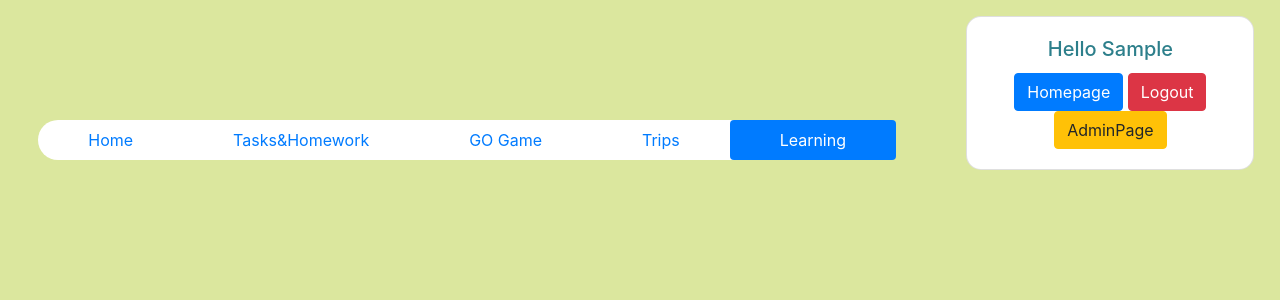
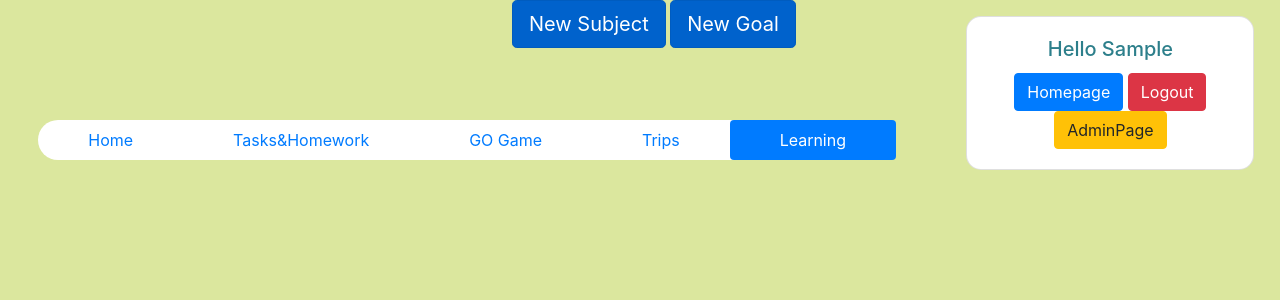
Before and after one commit to wleklinskimateusz/wleklinski-live, a Django app: page /learning/ in a window 1280 px wide. Shown: the top 300 px of the page. Run offline with Django 3.2, Linux system fonts and the light colour scheme; the visitor is signed in with stand-in values (Sample User, id 1); data that the repository does not hold is empty; some libraries are stand-ins or nearby versions.

Commit message:
learning Functionality improved

```diff
--- a/organizer/static/organizer/style.css
+++ b/organizer/static/organizer/style.css
@@ -70,7 +70,7 @@ mark {
     top: 30%;
 }
 .gobutton {
-    position: absolute;
+    position: relative;
     left: 40%;
     top: 30%;
 }
--- a/organizer/templates/organizer/learning/learning.html
+++ b/organizer/templates/organizer/learning/learning.html
@@ -2,6 +2,8 @@
 {% load static %}
 {% block title %}Learning{% endblock %}
 {% block content %}
+<a href="{% url 'organizer:new_subject' %}" class="btn btn-primary btn-lg active gobutton" role="button" aria-pressed="true">New Subject</a>
+<a href="{% url 'organizer:new_goal' %}" class="btn btn-primary btn-lg active gobutton" role="button" aria-pressed="true" style="top: 40%">New Goal</a>
 <div class="games">
             <ul class="list-group">
                {% for goal in goals %}
--- a/organizer/urls.py
+++ b/organizer/urls.py
@@ -20,5 +20,7 @@ urlpatterns = [
     path('trips/<int:trip_id>/finances', views.trip_finances, name='trip_finances'),
     path('trips/<int:trip_id>/finances/new_cost', views.new_cost, name='new_cost'),
     path('learning/', views.learning, name='learning'),
-    path('learning/<int:goal_id>/update', views.learning_update, name='learning_update'),
+    path('learning/goals/<int:goal_id>/update', views.learning_update, name='learning_update'),
+    path('learning/subjects/new', views.new_subject, name='new_subject'),
+    path('learning/goals/new', views.new_goal, name='new_goal'),
 ]
--- a/organizer/views.py
+++ b/organizer/views.py
@@ -451,3 +451,57 @@ def learning_update(request, goal_id):
     }
     context = get_player_to_context(context, request)
     return render(request, template_name, context)
+
+
+def new_subject(request):
+    if not request.user.is_authenticated:
+        return redirect('/accounts/login')
+
+    template_name = 'forms/default.html'
+    success_url = reverse_lazy('organizer:learning')
+    if request.method == 'POST':
+        form = NewSubjectForm(request.POST)
+        if form.is_valid():
+            m_subject = Subject()
+            m_subject.name = form.cleaned_data['name']
+            m_subject.teacher = form.cleaned_data['teacher']
+            m_subject.save()
+
+            return HttpResponseRedirect(success_url)
+    else:
+        form = NewSubjectForm()
+    context = {
+        'form': form,
+        'title': 'New Subject',
+    }
+    context = get_player_to_context(context, request)
+    return render(request, template_name, context)
+
+
+def new_goal(request):
+    if not request.user.is_authenticated:
+        return redirect('/accounts/login')
+
+    template_name = 'forms/default.html'
+    success_url = reverse_lazy('organizer:learning')
+    if request.method == 'POST':
+        form = LearningGoalNewForm(request.POST)
+        if form.is_valid():
+            m_goal = LearningGoal()
+            m_goal.title = form.cleaned_data['title']
+            m_goal.owner = request.user
+            m_goal.subject = form.cleaned_data['owner']
+            m_goal.goal = form.cleaned_data['goal']
+            m_goal.due = form.cleaned_data['due']
+            m_goal.done = form.cleaned_data['done']
+            m_goal.save()
+
+            return HttpResponseRedirect(success_url)
+    else:
+        form = LearningGoalNewForm()
+    context = {
+        'form': form,
+        'title': 'New Goal',
+    }
+    context = get_player_to_context(context, request)
+    return render(request, template_name, context)
```
Also changed, not shown: organizer/forms.py (+13 -0 lines).
